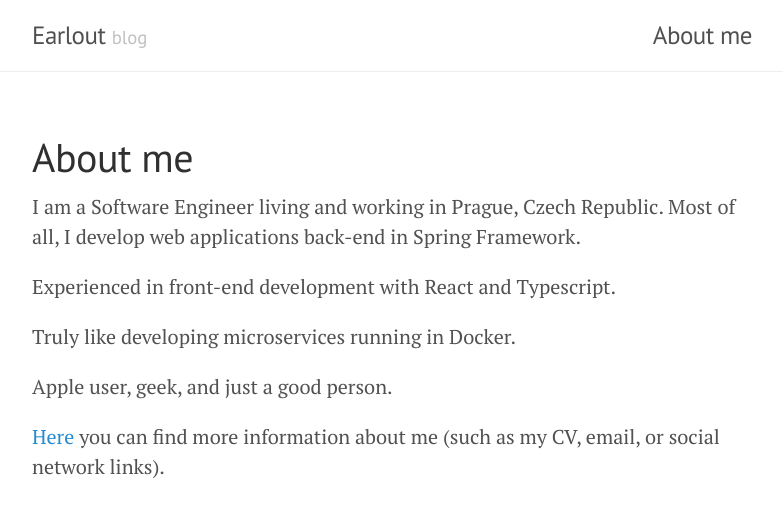
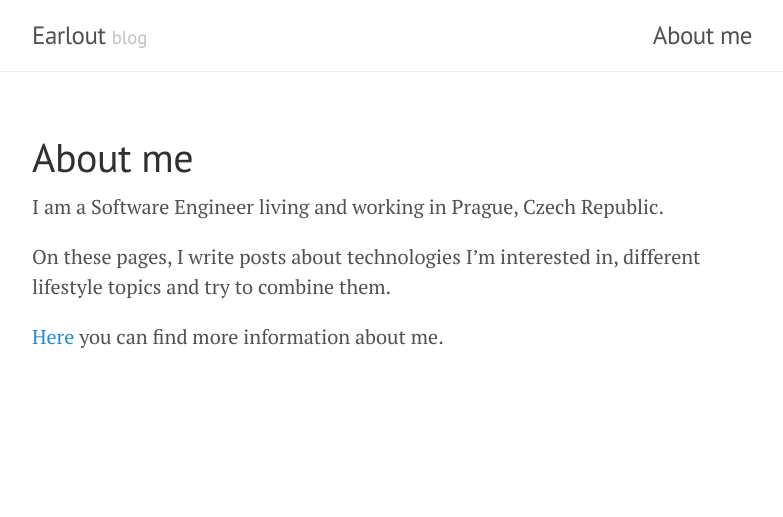
Before and after one commit to earlout/devblog, a Jekyll site: the page built from about.md, in a window 1280 px wide. Shown: the top 517 px of the page, without its empty margins (248-1031 px from the left). Built offline with Jekyll 4.4.1, drawn with Linux system fonts in a browser that asks for light colours.

Commit message:
Update 'About me' page

```diff
--- a/about.md
+++ b/about.md
@@ -3,12 +3,8 @@ layout: page
 title: About me
 ---
 
-I am a Software Engineer living and working in Prague, Czech Republic. Most of all, I develop web applications back-end in Spring Framework.
+I am a Software Engineer living and working in Prague, Czech Republic.
 
-Experienced in front-end development with React and Typescript.
+On these pages, I write posts about technologies I'm interested in, different lifestyle topics and try to combine them.
 
-Truly like developing microservices running in Docker.
-
-Apple user, geek, and just a good person.
-
-<a href="http://earlout.com/" target="_blank">Here</a> you can find more information about me (such as my CV, email, or social network links).
+<a href="http://earlout.com/" target="_blank">Here</a> you can find more information about me.
```
